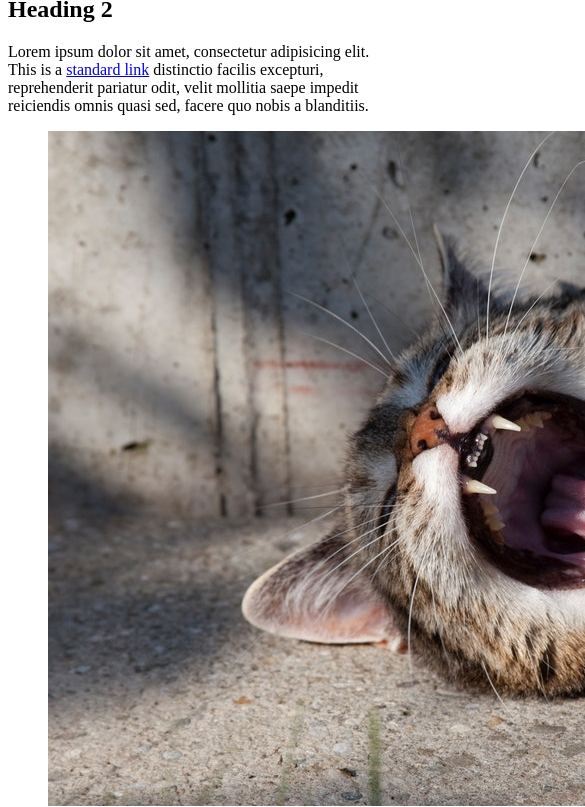
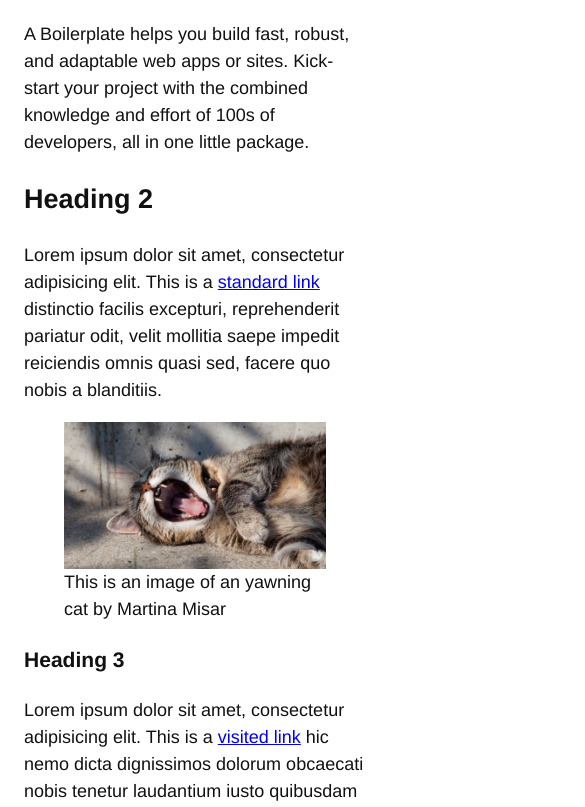
Before and after one commit to mct-ui/html5-boilerplate-DemeulemeesterTibe, a plain HTML site: page index.html in a window 390 px wide. Shown: the part 213-1020 px from the top of the page, 585 px wide, since content can reach past the window. Drawn offline with Linux system fonts and the light colour scheme.

Commit message:
image responsive and elements

```diff
--- /dev/null
+++ b/css/screen.css
@@ -0,0 +1,39 @@
+/*
+    Elements: Page
+    ---
+    Default markup for page level elements
+*/
+
+html {
+  font-size: 18px;
+  line-height: 1.5;
+  font-family: 'Helvetica neue', Arial, Helvetica, sans-serif;
+  color: #111;
+  padding: 24px 24px 0;
+}
+
+/*
+ * Remove text-shadow in selection highlight:
+ * https://twitter.com/miketaylr/status/12228805301
+ *
+ * Customize the background color to match your design.
+ */
+
+::-moz-selection {
+  color: aqua;
+  background: #000;
+}
+
+::selection {
+  color: aqua;
+  background: #000;
+}
+
+body {
+  margin: 0 auto;
+  max-width: 42em; /* font-size * 42 em = 672px */
+}
+img {
+  max-width: 100%; /* Breedte niet groter dan body width */
+  vertical-align: top;
+}
--- a/index.html
+++ b/index.html
@@ -9,11 +9,13 @@
     <meta name="description" content="This is a boilerplate site">
     <meta name="theme-color" content="#44c8f5">
 
+    <title>UI opdracht: Boilerplate</title>
     <link rel="shortcut icon" href="favicon.svg" type="image/x-icon">
     <link rel="apple-touch-icon" href="apple-touch-icon.png">
     <link rel="manifest" href="manifest.json">
-    <title>UI opdracht: Boilerplate</title>
-    <style>
+    <link rel="stylesheet" href="css/normalize.css">
+    <link rel="stylesheet" href="css/screen.css">
+    <!-- <style>
         header {
             background-color: hotpink;
         }
@@ -22,7 +24,7 @@
             color: khaki;
             vertical-align: top;
         }
-    </style>
+    </style> -->
 </head>
 
 <body>
```
